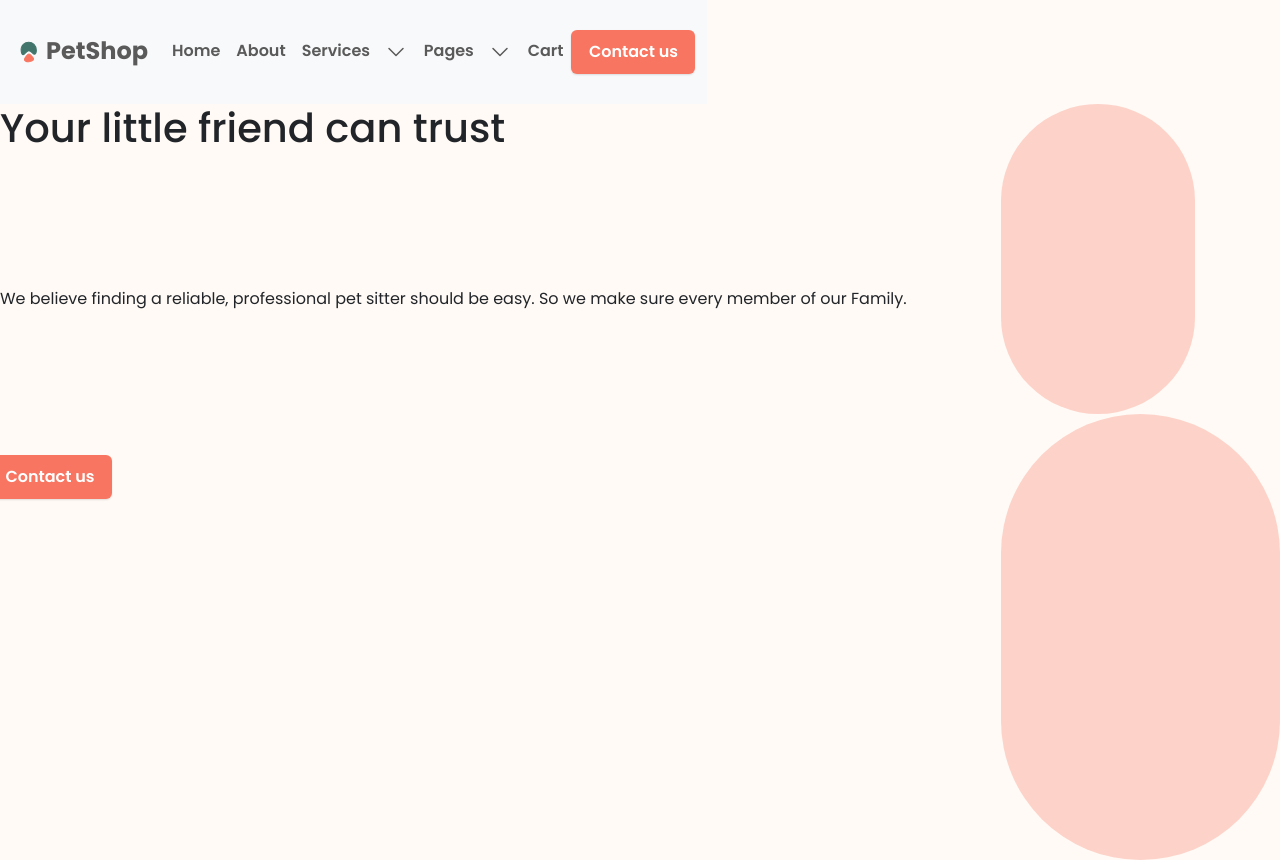
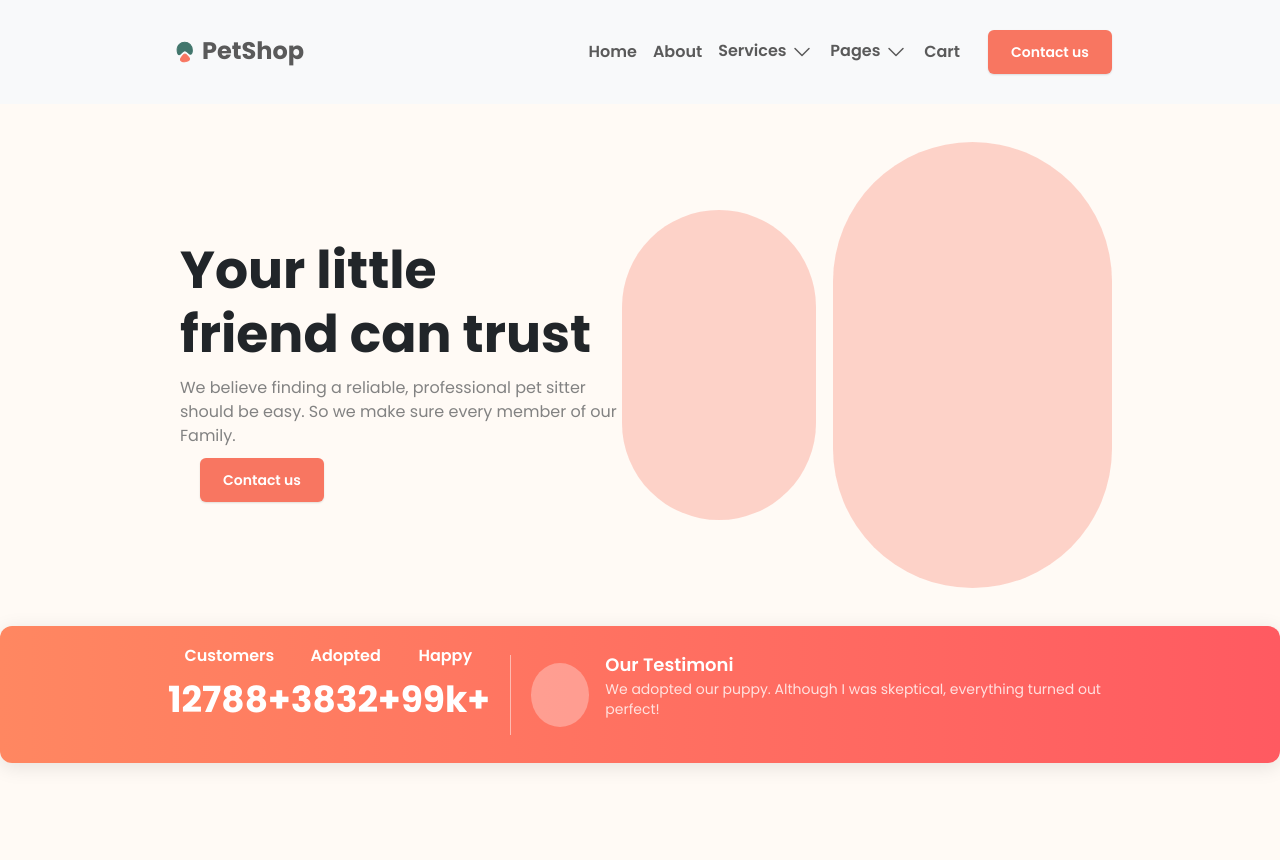
Before and after one commit to bg4zz/petshop, a plain HTML site: page index.html in a window 1280 px wide. After the commit the page ends 800 px from the top, so only its background shows below. Drawn offline with nearby package versions, Linux system fonts and the light colour scheme.

Commit message:
add new section stats

```diff
--- a/css/style.css
+++ b/css/style.css
@@ -1,3 +1,4 @@
+/* all */
 body {
     background-color: #FFFAF5;
     font-family: 'Poppins', serif;
@@ -5,7 +6,72 @@ body {
 
 /* navbar */
 .navbar {
+    width: 100%;
     padding: 0;
+}
+
+.container {
+    padding-left: 168px;
+    padding-right: 168px;
+    max-width: 100%;
+}
+
+.icon-project {
+    width: 34px;
+    height: 34px;
+}
+
+a.navbar-brand {
+    color: #5A5A5A;
+    font-weight: 700;
+    font-size: 24px;
+    line-height: 32px;
+}
+
+.navbar ul li a {
+    color: #5A5A5A;
+    font-weight: 600;
+    font-size: 16px;
+    line-height: 22px;
+    padding: 40px 20px 40px 20px;
+}
+.btn-contact {
+    font-size: 14px;
+    line-height: 20px;
+    text-align: center;
+    font-weight: 600;
+    color: white;
+    background-color: #F87661;
+    border-radius: 6px;
+    box-shadow: 0 1px 2px 0 rgba(0, 0, 0, 0.12);
+    border: none;
+    width: 124px;
+    height: 44px;
+    margin-left: 20px;
+}
+
+/* adap */
+@media (max-width: 992px) {
+    .container {
+        padding-left: 16px; /* Сужаем отступы на меньших экранах */
+        padding-right: 16px;
+    }
+    .navbar ul li a {
+        padding: 20px 10px; /* Уменьшаем отступы внутри элементов */
+    }
+}
+/* navbar
+div .navbar {
+    width: 1112px;
+    padding: 0px;
+}
+
+div.navbar {
+    padding: 0px 168px 0 168px;
+}
+
+div.container-fluid {
+    padding: 0px;
 }
 
 .icon-project {
@@ -28,25 +94,62 @@ a.navbar-brand {
     padding: 40px 20px 40px 20px;
 }
 
-.navbar ul li a img{
+.navbar ul li a img {
     margin-left: 10px;
 }
 
 .btn-contact {
+    font-size: 14px;
+    line-height: 20px;
+    text-align: center;
+    font-weight: 600;
     color: white;
-    font-weight: 600;
+    background-color: #F87661;
     border-radius: 6px;
+    box-shadow: 0 1px 2px 0 rgba(0, 0, 0, 0.12);
     border: none;
     width: 124px;
     height: 44px;
-    background-color: #F87661;
-    box-shadow: 0 1px 2px 0 rgba(0, 0, 0, 0.12);
-}
+    padding: 12px 16px 12px 16px;
+} */
 
 /*home-section*/
 
 .home-section {
     height: 522px;
+    padding-left: 180px;
+    padding-right: 180px;
+}
+
+.home-info h1 {
+    font-weight: 700;
+    font-size: 52px;
+    line-height: 64px;
+    width: 418px;
+    height: 128px;
+    padding: 10px 0px 10px 0;
+    margin: 0 0 10px 0;
+}
+
+.home-info p {
+    font-weight: 400;
+    font-size: 16px;
+    line-height: 24px;
+    color: #828282;
+    letter-spacing: -1.1%;
+    width: 454px;
+    height: 68px;
+    margin: 0px;
+    padding: 10px 0px 10px 0px;
+}
+
+.home-info .btn-contact {
+    margin-top: 24px;
+}
+
+.home-images {
+    width: 519px;
+    height: 446px;
 }
 
 .home-first-img,
@@ -54,6 +157,7 @@ a.navbar-brand {
     opacity: 0.3;
     border-radius: 200px;
     background: #F87661;
+    padding: 0;
 }
 
 .home-first-img {
@@ -65,3 +169,109 @@ a.navbar-brand {
     width: 279px;
     height: 446px;
 }
+
+/* statistics */
+
+/* .stats-section {
+    background: linear-gradient(180deg, #FF9685 0%, #F87661 100%);
+    border-radius: 14px;
+    height: 196px;
+    margin-left: 180px;
+    margin-right: 180px;
+} */
+
+/* Общий стиль секции */
+.stats-section {
+    width: 100%;
+    padding: 20px 168px;
+    background: linear-gradient(90deg, #FF8761 0%, #FF5A61 100%);
+    border-radius: 12px;
+    box-shadow: 0 4px 20px rgba(0, 0, 0, 0.1);
+    color: white;
+    display: flex;
+    justify-content: center;
+    align-items: center;
+}
+
+/* Контейнер */
+.stats-container {
+    display: flex;
+    align-items: center;
+    justify-content: space-between;
+    width: 100%;
+    max-width: 1200px;
+}
+
+/* Элементы статистики */
+.stats-item {
+    text-align: center;
+}
+
+.stats-item h3 {
+    font-size: 16px;
+    font-weight: 600;
+    margin-bottom: 8px;
+}
+
+.stat-number {
+    font-size: 36px;
+    font-weight: 700;
+}
+
+/* Разделитель */
+.divider {
+    width: 1px;
+    height: 80px;
+    background-color: rgba(255, 255, 255, 0.5);
+    margin: 0 20px;
+}
+
+/* Отзыв */
+.testimonial {
+    display: flex;
+    align-items: center;
+    gap: 16px;
+}
+
+.testimonial-image {
+    width: 64px;
+    height: 64px;
+    border-radius: 50%;
+    background-color: white;
+    opacity: 0.3;
+}
+
+.testimonial-text h3 {
+    font-size: 18px;
+    font-weight: 600;
+    margin-bottom: 4px;
+}
+
+.testimonial-text p {
+    font-size: 14px;
+    font-weight: 400;
+    line-height: 20px;
+    color: rgba(255, 255, 255, 0.8);
+}
+
+/* Адаптивность */
+@media (max-width: 768px) {
+    .stats-section {
+        padding: 20px;
+    }
+
+    .stats-container {
+        flex-direction: column;
+        gap: 20px;
+    }
+
+    .divider {
+        display: none;
+    }
+
+    .testimonial {
+        flex-direction: column;
+        align-items: center;
+        text-align: center;
+    }
+}
--- a/index.html
+++ b/index.html
@@ -16,15 +16,13 @@
 <body>
     <div class="navbar">
         <nav class="navbar navbar-expand-lg bg-body-tertiary">
-            <div class="container-fluid">
-                <a class="navbar-brand" href="#">
-                    <img class="icon-project" src="images/project-icon.svg" alt="PetShop icon">PetShop
-                </a>
-                <button class="navbar-toggler" type="button" data-bs-toggle="collapse" data-bs-target="#navbarContent" aria-controls="navbarContent" aria-expanded="false" aria-label="Toggle navigation">
+            <div class="container">
+                <a class="navbar-brand" href="#"><img class="icon-project" src="images/project-icon.svg" alt="PetShop icon">PetShop</a>
+                <button class="navbar-toggler" type="button" data-bs-toggle="collapse" data-bs-target="#navbarSupportedContent" aria-controls="navbarSupportedContent" aria-expanded="false" aria-label="Переключатель навигации">
                     <span class="navbar-toggler-icon"></span>
                 </button>
-                <div class="collapse navbar-collapse justify-content-between" id="navbarContent">
-                    <ul class="navbar-nav mb-2 mb-lg-0">
+                <div class="collapse navbar-collapse justify-content-end" id="navbarSupportedContent">
+                    <ul class="navbar-nav d-flex align-items-center">
                         <li class="nav-item">
                             <a class="nav-link" href="#">Home</a>
                         </li>
@@ -41,23 +39,59 @@
                             <a class="nav-link" href="#">Cart</a>
                         </li>
                     </ul>
-                    <button class="btn-contact">Contact us</button>
+                    <button class="btn btn-contact">Contact us</button>
                 </div>
             </div>
         </nav>
     </div>
-    <div class="home-section d-flex">
-        <div class="home-info row">
+    <div class="home-section d-flex justify-content-between align-items-center">
+        <div class="home-info">
             <h1>Your little friend can trust</h1>
             <p>We believe finding a reliable, professional pet sitter should be easy. So we make sure every member of our Family.</p>
             <button class="btn-contact">Contact us</button>
         </div>
-        <div class="home-images col">
+        <div class="home-images row justify-content-between align-items-center">
             <div class="home-first-img"></div>
             <div class="home-second-img"></div>
         </div>
     </div>
-    <div class="footer"></div>
+    <section class="stats-section">
+        <div class="stats-container">
+            <!-- Первая часть: статистика -->
+            <div class="stats-item">
+                <h3>Customers</h3>
+                <p class="stat-number">12788+</p>
+            </div>
+            <div class="stats-item">
+                <h3>Adopted</h3>
+                <p class="stat-number">3832+</p>
+            </div>
+            <div class="stats-item">
+                <h3>Happy</h3>
+                <p class="stat-number">99k+</p>
+            </div>
+
+            <!-- Разделитель -->
+            <div class="divider"></div>
+
+            <!-- Вторая часть: отзыв -->
+            <div class="testimonial">
+                <div class="testimonial-image"></div>
+                <div class="testimonial-text">
+                    <h3>Our Testimoni</h3>
+                    <p>We adopted our puppy. Although I was skeptical, everything turned out perfect!</p>
+                </div>
+            </div>
+        </div>
+    </section>
+    <!-- <div class="stats-section d-flex justify-content-between align-items-center">
+        <div class="stats-info">
+            <div><p></p><br><h4></h4></div>
+            <div><p></p><br><h4></h4></div>
+            <div><p></p><br><h4></h4></div>
+        </div>
+        <div class="stats-images"></div>
+    </div> -->
 
     <script src="https://cdn.jsdelivr.net/npm/bootstrap@5.3.0/dist/js/bootstrap.bundle.min.js"></script>
 </body>
```
